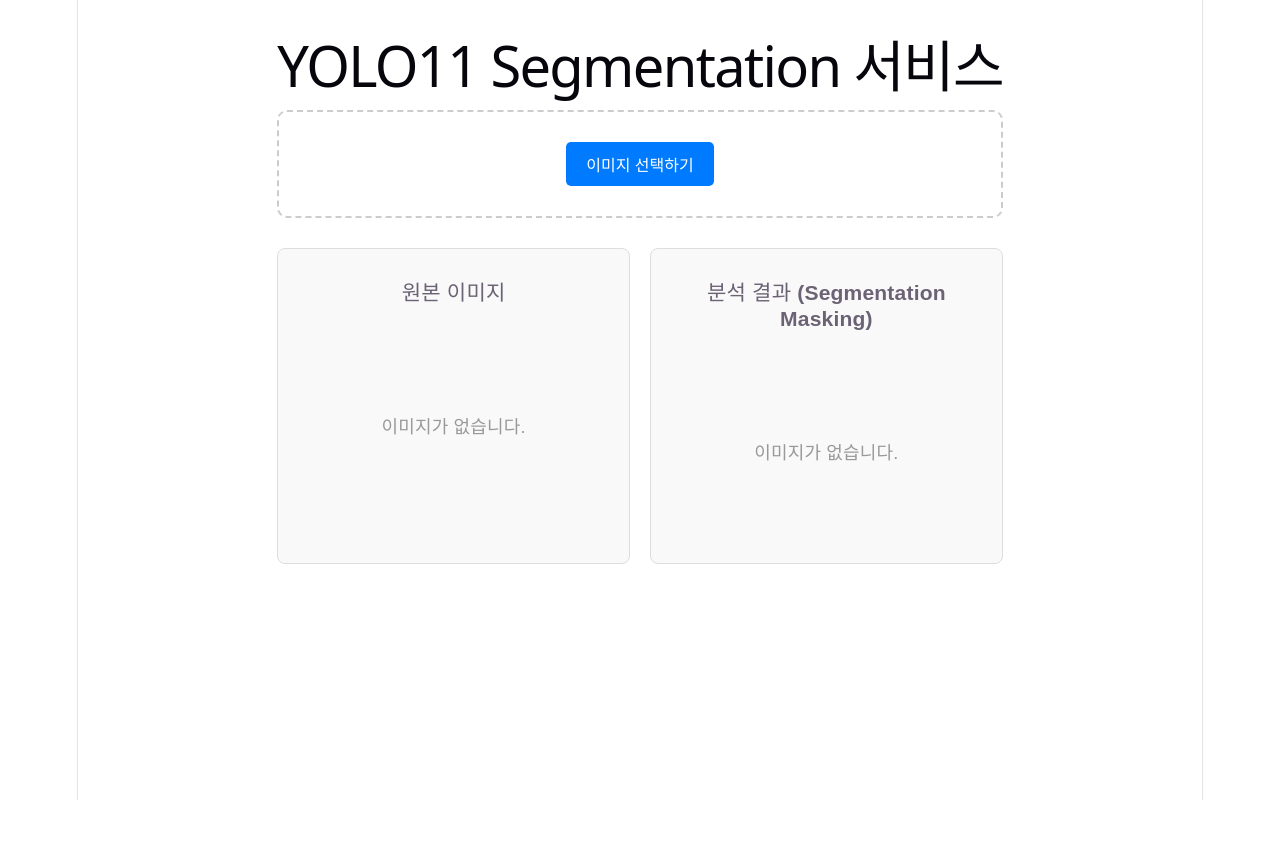
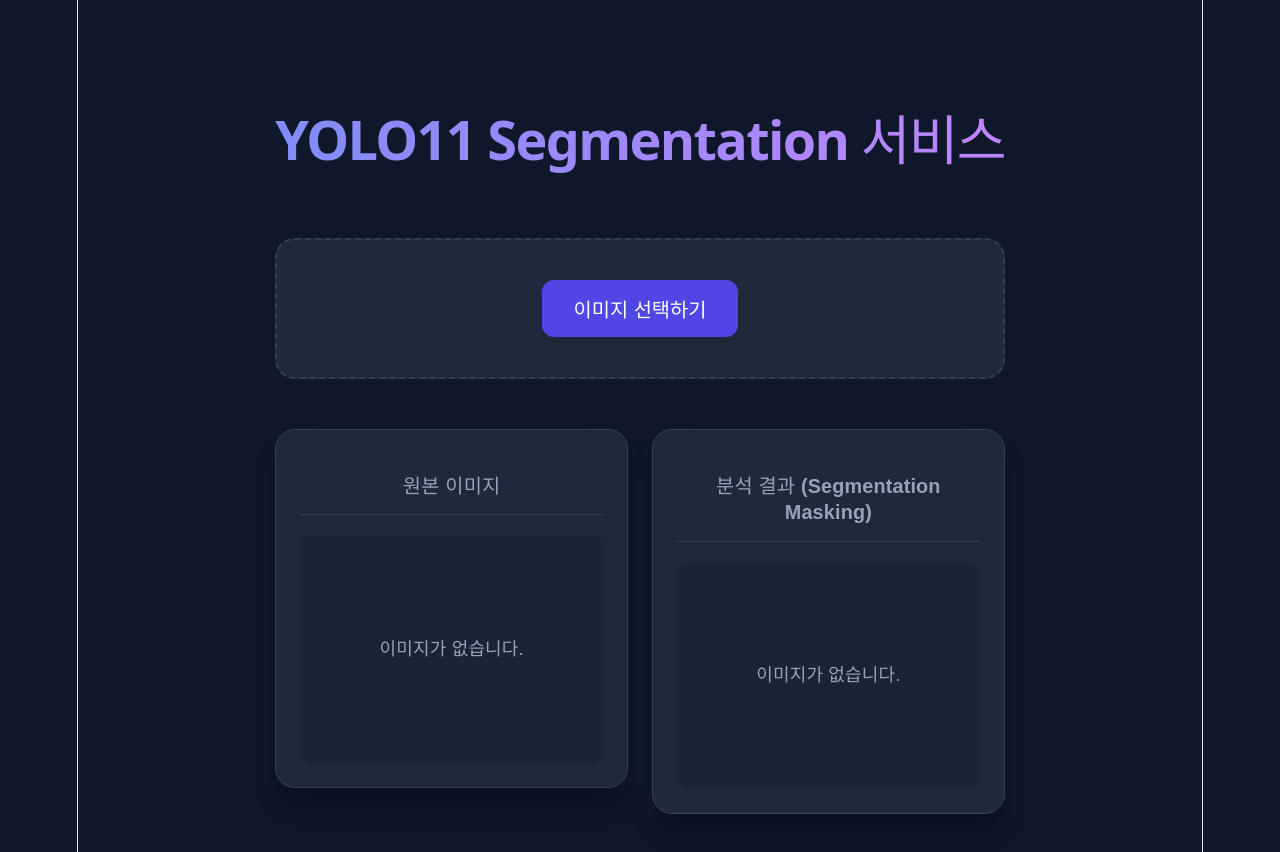
Before and after one commit to oyt2020/argocd_react, a React (Vite) app: page / in a window 1280 px wide. Shown: the top 852 px of the page. Before the commit the page ends 800 px from the top, so only its background shows below. Built offline with nearby package versions, Linux system fonts and the light colour scheme.

Commit message:
github action, app.css ch

```diff
--- a/src/App.css
+++ b/src/App.css
@@ -1,58 +1,127 @@
-/* src/App.css */
-.container {
-  max-width: 1000px;
-  margin: 0 auto;
-  padding: 20px;
-  text-align: center;
-  font-family: Arial, sans-serif;
+/* 기본 설정 */
+:root {
+  --primary-color: #4f46e5;
+  --bg-color: #0f172a;
+  --card-bg: #1e293b;
+  --text-main: #f8fafc;
+  --text-dim: #94a3b8;
+  --border-color: #334155;
 }
 
-.upload-section {
-  margin-bottom: 30px;
-  padding: 20px;
-  border: 2px dashed #ccc;
-  border-radius: 10px;
+body {
+  margin: 0;
+  background-color: var(--bg-color);
+  color: var(--text-main);
+  font-family: 'Pretendard', sans-serif;
+  overflow-x: hidden; /* 가로 스크롤 방지 */
 }
 
+.container {
+  max-width: 1200px;
+  margin: 0 auto;
+  padding: 60px 20px;
+  text-align: center;
+}
+
+/* 제목 잘림 해결 */
+h1 {
+  font-size: 3rem; /* 크기 조절 */
+  font-weight: 800;
+  margin-bottom: 50px;
+  line-height: 1.4; /* 위아래 여유 공간 확보 */
+  background: linear-gradient(to right, #818cf8, #c084fc);
+  -webkit-background-clip: text;
+  -webkit-text-fill-color: transparent;
+  padding: 10px 0; /* 글자 잘림 방지용 패딩 */
+}
+
+/* 업로드 섹션 */
+.upload-section {
+  background-color: var(--card-bg);
+  padding: 40px;
+  border-radius: 20px;
+  border: 2px dashed var(--border-color);
+  margin-bottom: 50px;
+}
+
+button {
+  padding: 14px 32px;
+  font-size: 1.1rem;
+  font-weight: 600;
+  cursor: pointer;
+  background-color: var(--primary-color);
+  color: white;
+  border: none;
+  border-radius: 12px;
+  transition: all 0.2s ease;
+}
+
+button:hover {
+  background-color: #4338ca;
+  transform: translateY(-2px);
+}
+
+/* 이미지 가로 배치 강제 설정 */
 .image-display-area {
-  display: flex;
+  display: flex; /* Grid 대신 Flex 사용 */
+  flex-direction: row; /* 가로 방향 유지 */
   justify-content: center;
-  gap: 20px;
-  margin-top: 20px;
-  flex-wrap: wrap;
+  align-items: flex-start;
+  gap: 24px;
+  width: 100%;
 }
 
 .image-box {
-  flex: 1;
-  min-width: 300px;
-  border: 1px solid #ddd;
-  border-radius: 8px;
-  padding: 10px;
-  background-color: #f9f9f9;
+  flex: 1; /* 동일한 너비 공유 */
+  min-width: 0; /* 플렉스 아이템 너비 버그 방지 */
+  background-color: var(--card-bg);
+  border-radius: 20px;
+  padding: 24px;
+  border: 1px solid var(--border-color);
+  box-shadow: 0 20px 25px -5px rgba(0, 0, 0, 0.3);
+}
+
+.image-box h3 {
+  font-size: 1.1rem;
+  color: var(--text-dim);
+  margin-bottom: 20px;
+  padding-bottom: 15px;
+  border-bottom: 1px solid var(--border-color);
 }
 
 .image-box img {
-  max-width: 100%;
+  width: 100%;
   height: auto;
-  border-radius: 4px;
+  border-radius: 12px;
+  object-fit: contain; /* 이미지 비율 유지 */
 }
 
-button {
-  padding: 10px 20px;
-  font-size: 16px;
-  cursor: pointer;
-  background-color: #007bff;
-  color: white;
-  border: none;
-  border-radius: 5px;
-  margin: 10px;
+.empty-state {
+  aspect-ratio: 4/3; /* 가로 배치를 위해 일정한 비율 유지 */
+  display: flex;
+  align-items: center;
+  justify-content: center;
+  color: var(--text-dim);
+  background: rgba(15, 23, 42, 0.3);
+  border-radius: 12px;
 }
 
-button:disabled {
-  background-color: #ccc;
+/* 분석 중 효과 */
+.loading-text {
+  margin-top: 25px;
+  font-weight: 600;
+  color: #818cf8;
+  animation: pulse 1.5s infinite;
 }
 
-.loading-text {
-  color: #007bff;
-  font-weight: bold;
+@keyframes pulse {
+  0%, 100% { opacity: 1; }
+  50% { opacity: 0.4; }
 }
+
+/* 화면이 너무 좁을 때만 세로로 전환 (모바일 고려) */
+@media (max-width: 768px) {
+  .image-display-area {
+    flex-direction: column;
+  }
+}
--- a/src/components/ImageBox.jsx
+++ b/src/components/ImageBox.jsx
@@ -1,4 +1,3 @@
-// src/components/ImageBox.jsx
 import React from 'react';
 
 const ImageBox = ({ title, imageSrc }) => {
@@ -8,8 +7,8 @@
       {imageSrc ? (
         <img src={imageSrc} alt={title} />
       ) : (
-        <div style={{ height: '200px', display: 'flex', alignItems: 'center', justifyContent: 'center', color: '#999' }}>
-          이미지가 없습니다.
+        <div className="empty-state">
+          <p>이미지가 없습니다.</p>
         </div>
       )}
     </div>
```
